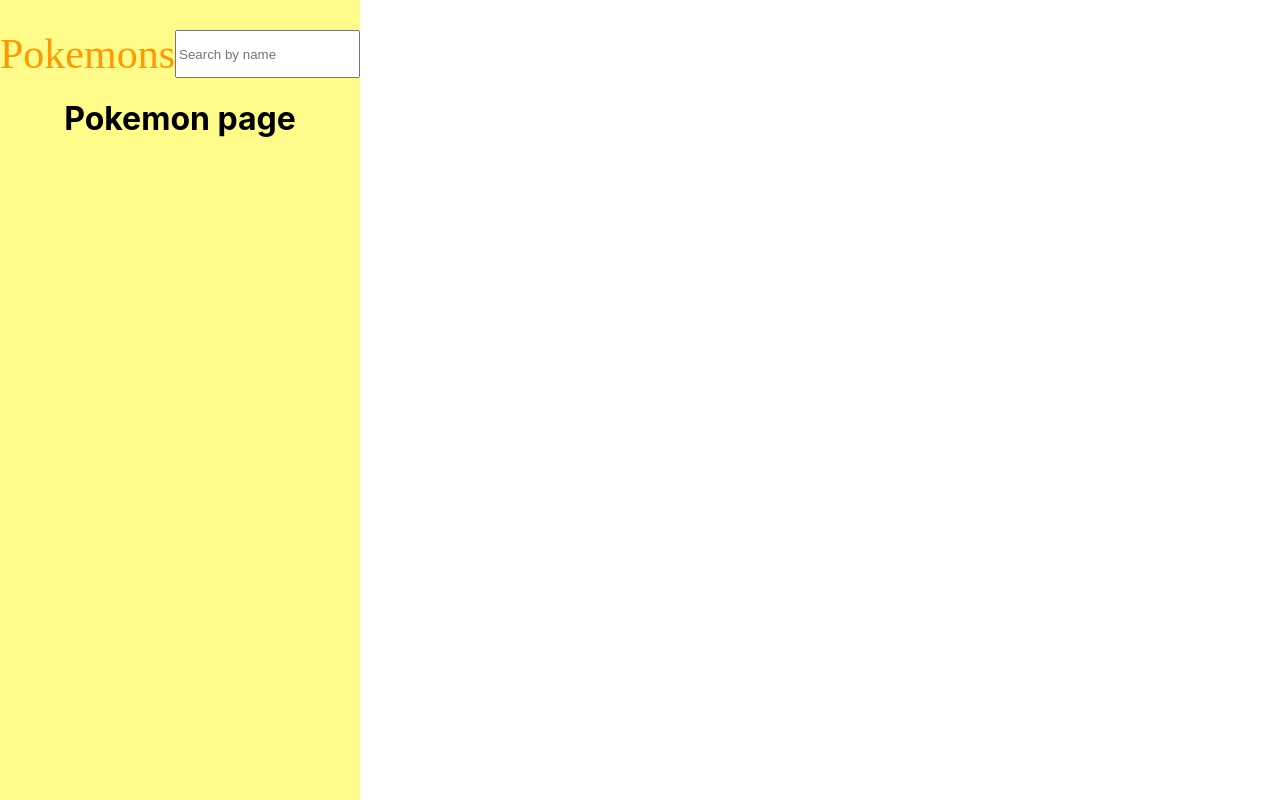
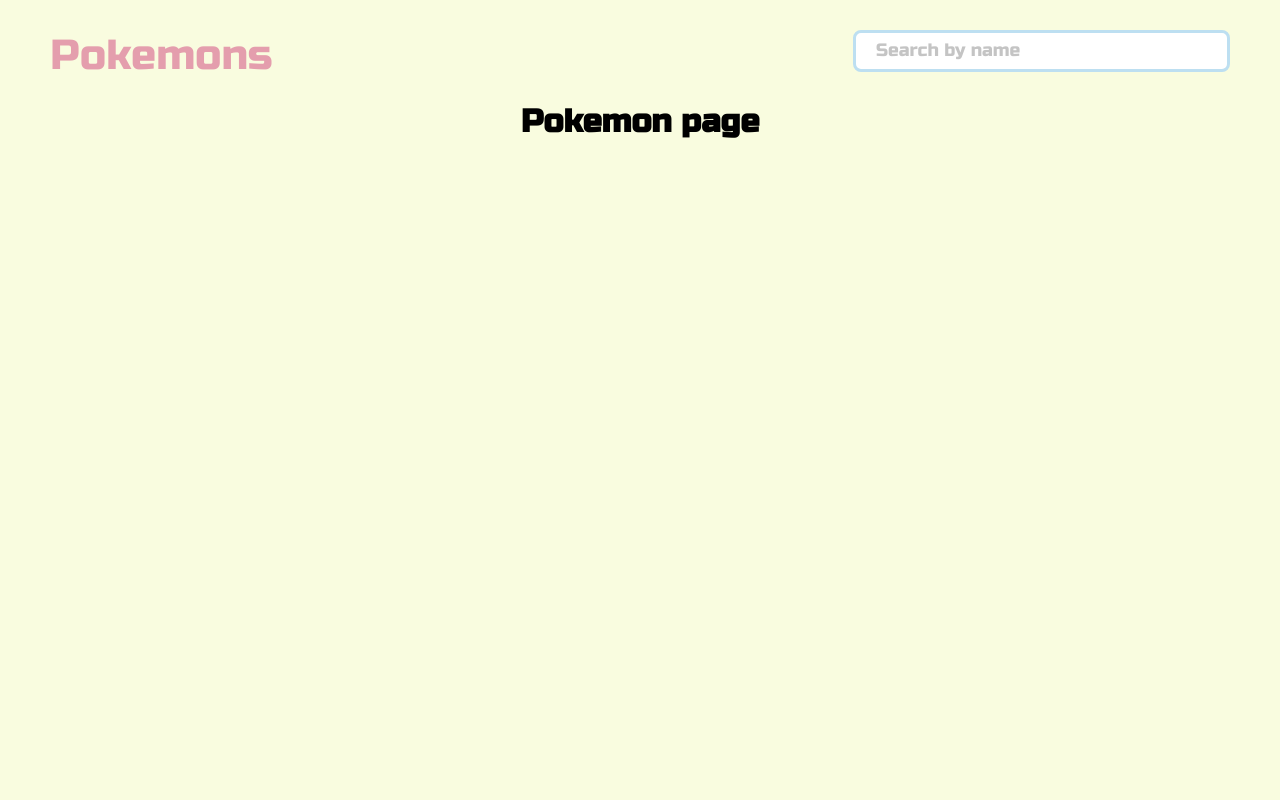
Before and after one commit to alekseevaiana/pokemons, a React (Create React App) app: page /pokemon/1 in a window 1280 px wide. Built offline with nearby package versions, Linux system fonts and the light colour scheme; no server answers.

Commit message:
add styles to the main page

```diff
--- a/public/index.html
+++ b/public/index.html
@@ -3,6 +3,9 @@
   <head>
     <meta charset="utf-8" />
     <link rel="icon" href="%PUBLIC_URL%/favicon.ico" />
+    <link rel="preconnect" href="https://fonts.googleapis.com">
+<link rel="preconnect" href="https://fonts.gstatic.com" crossorigin>
+<link href="https://fonts.googleapis.com/css2?family=Russo+One&display=swap" rel="stylesheet">
     <meta name="viewport" content="width=device-width, initial-scale=1" />
     <meta name="theme-color" content="#000000" />
     <meta
--- a/src/App.css
+++ b/src/App.css
@@ -1,15 +1,12 @@
 .App {
   text-align: center;
   padding-top: 30px;
-  background: linear-gradient(
-    180deg,
-    rgba(255, 247, 0, 0.46) 99.97%,
-    rgba(247, 224, 23, 0) 99.98%,
-    rgba(247, 224, 23, 0.00958333) 99.99%
-  );
+  background: #f9fcdf;
+  width: 100vw;
   height: 100%;
   position: fixed;
   overflow: auto;
+  font-family: "Russo One", sans-serif;
 }
 
 a {
@@ -17,14 +14,53 @@
   color: inherit;
 }
 
+.container {
+  max-width: 1300px;
+  padding-left: 50px;
+  padding-right: 50px;
+}
+
 .page_header {
   display: flex;
+  margin-left: auto;
+  margin-right: auto;
+  justify-content: space-between;
+}
+
+.navigation {
+  display: flex;
+  align-items: center;
+}
+
+.navigation__logo {
+  font-size: 42px;
+  color: #e49ead;
+}
+
+.search {
+  width: 377px;
+  height: 42px;
+  background: #ffffff;
+  border: 3px solid #bddff1;
+  box-sizing: border-box;
+  border-radius: 8px;
+  padding-left: 20px;
+}
+
+.search:hover {
+  border: 3px solid #e49ead;
+}
+
+.search::placeholder {
+  font-family: Russo One;
+  font-size: 18px;
+  color: #c4c4c4;
+  opacity: 1;
 }
 
 .pokemons-list {
   display: flex;
-  justify-content: space-evenly;
-  width: 90%;
+  justify-content: space-between;
   flex-wrap: wrap;
   margin-left: auto;
   margin-right: auto;
@@ -35,24 +71,62 @@
   margin-right: 10px;
   margin-left: 10px;
   margin: 10px;
-  padding-top: 30px;
-  width: 180px;
+  padding-top: 35px;
+  padding-left: 25px;
+  padding-bottom: 35px;
+  width: 185px;
   min-height: 180px;
-  background-color: #f2e14c;
-  border-radius: 50px;
+  background-color: transparent;
+  border: 4px solid #e49ead;
+  border-radius: 22px;
+  color: white;
+  position: relative;
 }
 
-.navigation {
+.pokemon-card:hover {
+  border: 3px solid #8da9d4;
+  box-shadow: 0px 4px 4px rgba(0, 0, 0, 0.25);
+}
+
+.pokemon-card__image {
   display: flex;
   justify-content: flex-start;
-  align-items: center;
-  max-width: 1300px;
-  margin-left: auto;
-  margin-right: auto;
+  margin-bottom: 30px;
 }
 
-.navigation__logo {
-  font-family: Russo One;
-  font-size: 42px;
-  color: #ff9900;
+.pokemon-card__image img {
+  filter: drop-shadow(0px 4px 4px #687bad);
 }
+
+.pokemon-card__id {
+  display: flex;
+  justify-content: center;
+  align-items: center;
+  min-width: 33px;
+  height: 33px;
+  border-radius: 5px;
+  background-color: #bddff1;
+  position: absolute;
+  top: 20px;
+  right: 20px;
+}
+
+.pokemon-card__name {
+  background: #8da9d4;
+  border-radius: 4px;
+  margin-bottom: 20px;
+}
+
+.pokemon-card__char {
+  background: #e49ead;
+  border-radius: 4px;
+}
+
+.pokemon-card__text-box {
+  padding-left: 15px;
+  padding-right: 15px;
+  display: table;
+  border-radius: 4px;
+  padding-top: 10px;
+  padding-bottom: 10px;
+}
--- a/src/App.js
+++ b/src/App.js
@@ -45,13 +45,14 @@
   return (
     <div className="App" onScroll={handleScroll} ref={appEl}>
       <BrowserRouter>
-        <div className="page_header">
+        <div className="page_header container">
           <Navigation />
           <Input
             type="text"
             name="search"
             onChange={handleSearchChange}
             placeholder="Search by name"
+            className="search"
             value={searchValue}
           />
         </div>
--- a/src/components/Input.js
+++ b/src/components/Input.js
@@ -1,4 +1,11 @@
-export default function Input({ value, name, placeholder, type, onChange }) {
+export default function Input({
+  value,
+  name,
+  placeholder,
+  type,
+  onChange,
+  className,
+}) {
   return (
     <input
       type={type}
@@ -6,6 +13,7 @@
       name={name}
       placeholder={placeholder}
       onChange={onChange}
+      className={className}
     />
   );
 }
--- a/src/components/Navigation.js
+++ b/src/components/Navigation.js
@@ -6,7 +6,6 @@
       <Link to="/" className="navigation__logo">
         Pokemons
       </Link>
-      {/* <div>Github page</div> */}
     </div>
   );
 }
--- a/src/components/PokemonShortCard.js
+++ b/src/components/PokemonShortCard.js
@@ -11,19 +11,31 @@
       .catch((error) => console.log(error));
   }, []);
 
+  // const pokemon_name =
+  //   pokemonData.name.charAt(0).toUpperCase() + pokemonData.name.slice(1);
+
   return (
     <div className="pokemon-card">
       {pokemonData && (
         <Link to={`/pokemon/${pokemonData.id}`}>
           {pokemonData && (
             <>
-              <img
-                src={pokemonData.sprites.other.dream_world.front_default}
-                width="100"
-                height="100"
-                alt={pokemonData.name}
-              />
-              <div>{data.name}</div>
+              <div className="pokemon-card__image">
+                <img
+                  src={pokemonData.sprites.other.dream_world.front_default}
+                  width="84"
+                  height="84"
+                  alt={pokemonData.name}
+                />
+              </div>
+              <div className="pokemon-card__id">1</div>
+              <div className="pokemon-card__name pokemon-card__text-box">
+                {pokemonData.name.charAt(0).toUpperCase() +
+                  pokemonData.name.slice(1)}
+              </div>
+              <div className="pokemon-card__char pokemon-card__text-box">
+                Characreristicks
+              </div>
             </>
           )}
         </Link>
--- a/src/components/PokemonsList.js
+++ b/src/components/PokemonsList.js
@@ -10,7 +10,7 @@
   };
   return (
     <>
-      <section className="pokemons-list">
+      <section className="pokemons-list container">
         {pokemonsData &&
           pokemonsData.filter(checkFilteredPokemon).map((item, id) => {
             return <PokemonShortCard key={id} data={item} />;
```
